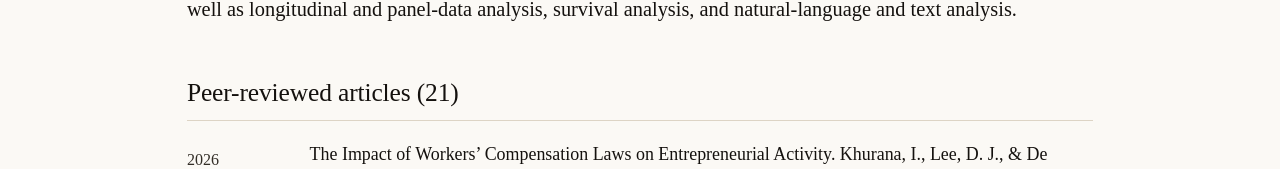
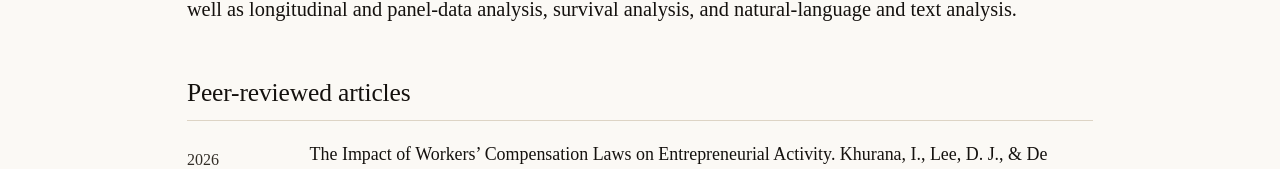
Before and after one commit to Khurana15/Khurana15.github.io, a Next.js app: page /research in a window 1280 px wide. Shown: the part 579-748 px from the top of the page. Built offline with nearby package versions, Linux system fonts and the light colour scheme.

Commit message:
Update PageTitle and Section title formatting

```diff
--- a/app/research/page.tsx
+++ b/app/research/page.tsx
@@ -30,11 +30,11 @@ function Citation({ a }: { a: Article }) {
 export default function Research() {
   return (
     <div className="mx-auto max-w-3xl">
-      <PageTitle lead={researchAreas.join(" · ")}>Research</PageTitle>
+      <PageTitle lead={researchAreas.join(" \u00b7 ")}>Research</PageTitle>
 
       <p className="mb-10 text-ink-soft">{researchStatement}</p>
 
-      <Section title={`Peer-reviewed articles (${articles.length})`}>
+      <Section title="Peer-reviewed articles">
         <ul>
           {articles.map((a) => (
             <YearRow key={a.title} year={a.year}>
```
